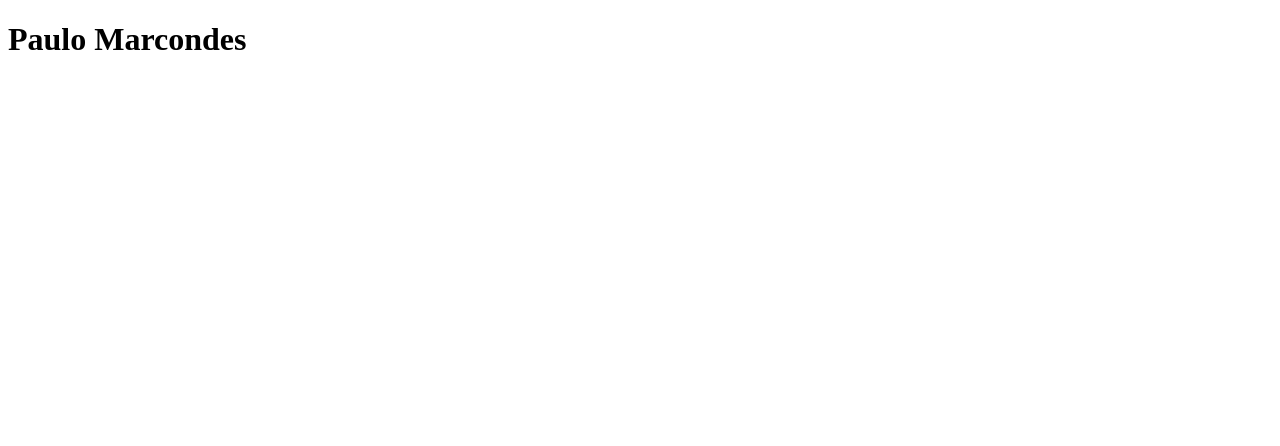
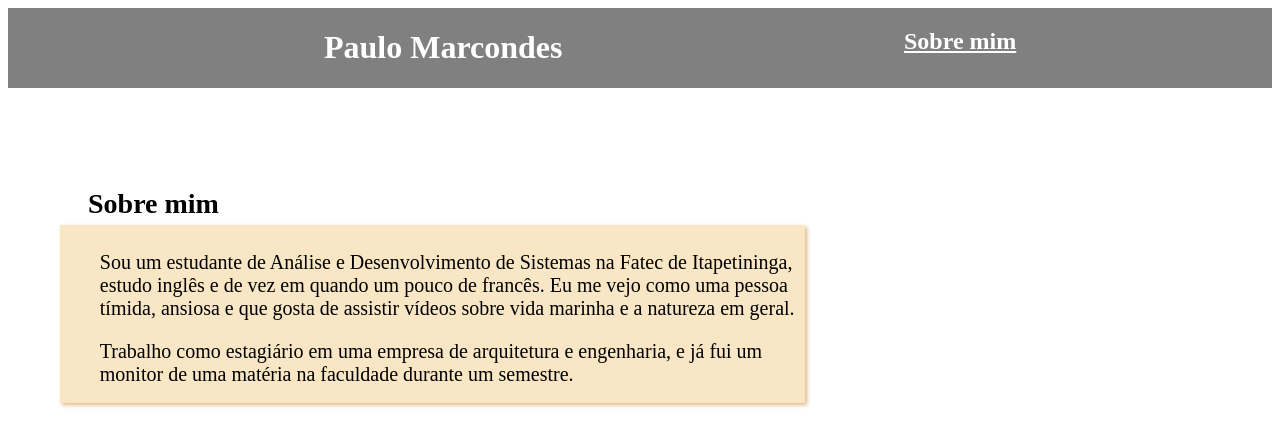
Before and after one commit to PauloMarcondesOliveira/portfolio, a plain HTML site: page index.html in a window 1280 px wide. Drawn offline with Linux system fonts and the light colour scheme.

Commit message:
Atualização do index.html e style.css

```diff
--- a/index.html
+++ b/index.html
@@ -3,11 +3,46 @@
 <head>
     <meta charset="UTF-8">
     <meta name="viewport" content="width=device-width, initial-scale=1.0">
+    <link href="style.css" rel="stylesheet">
     <title>Portfolio</title>
 </head>
 <body>
 
-    <h1>Paulo Marcondes</h1>
+    <div class="Titulo">
+
+        <div class="nome">
+
+            <h1>Paulo Marcondes</h1>
+
+        </div>
+
+        <div class="sobre">
+
+            <h2><a href="#sobre-mim"> Sobre mim </a></h2>
+
+        </div>
+    </div>
+
+    <div id="sobre-mim">
+            <div class="cabeca"> Sobre mim </div>
+
+            <div class="conteudo">
+
+                <p class="comeco">
+                    Sou um estudante de Análise e Desenvolvimento de Sistemas na Fatec de Itapetininga,
+                    estudo inglês e de vez em quando um pouco de francês. Eu me vejo como uma pessoa tímida, ansiosa e que gosta de
+                    assistir vídeos sobre vida marinha e a natureza em geral.
+                </p>
+
+                <p class="comeco">
+                    Trabalho como estagiário em uma empresa de arquitetura e engenharia, e já fui um monitor de uma matéria na faculdade durante um semestre.
+                </p>
+
+            </div>
+
+    </div>
+
+
 
 </body>
 </html>
--- a/style.css
+++ b/style.css
@@ -0,0 +1,48 @@
+.Titulo{
+    background-color: grey;
+    color: white;
+
+    text-align: center;
+    font-weight: bold;
+
+    display: flex;
+
+    margin-bottom: 4%;
+}
+
+a{
+    color: inherit;
+}
+
+.nome{
+    margin-left: 25%;
+}
+
+.sobre{
+    position: absolute;
+    margin-left: 70%;
+}
+
+.cabeca{
+    padding-top: 50px;
+    padding-left: 80px;
+    padding-bottom: 5px;
+
+    font-weight: bold;
+    font-size: 28px;
+}
+
+.conteudo{
+    width: 55%;
+    height: 170px;
+
+    background-color: rgb(248, 230, 197);
+    box-shadow: 2px 2px 4px burlywood;
+
+    margin-left: 4.1%;
+
+    font-size: 20px;
+
+    padding:.3em .5em .1em 2em;
+
+}
```
